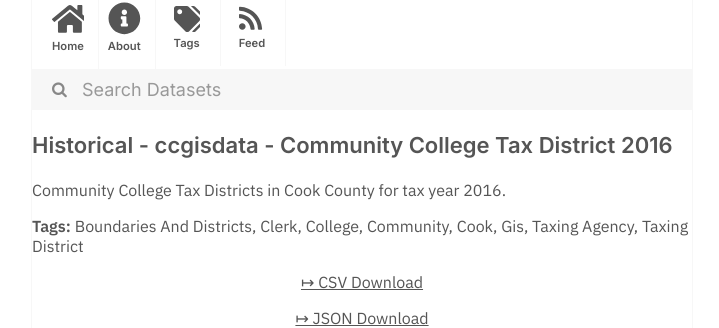
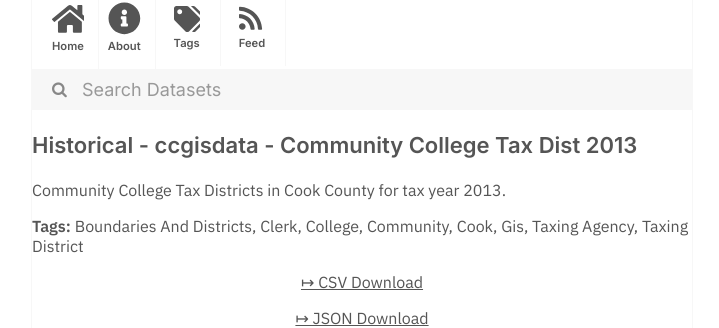
Before and after one commit to dayda-entities/cook-county-of-illinois, a Jekyll site: the page built from _posts/2020-11-10-historical-ccgisdata-community.md, in a window 1280 px wide. Shown: the part 216-544 px from the top of the page, without its empty margins (278-997 px from the left). Built offline with Jekyll 4.4.1, drawn with Linux system fonts in a browser that asks for light colours.

Commit message:
Publish Data

```diff
--- a/_posts/2020-11-10-historical-ccgisdata-community.md
+++ b/_posts/2020-11-10-historical-ccgisdata-community.md
@@ -1,7 +1,7 @@
 ---
-title: Historical - ccgisdata - Community College Tax District 2016
-created: '2020-11-10T16:57:13.414490'
-modified: '2020-11-10T16:57:13.414500'
+title: Historical - ccgisdata - Community College Tax Dist 2013
+created: '2020-11-10T16:57:10.304562'
+modified: '2020-11-10T16:57:10.304573'
 state: active
 type: dataset
 tags:
@@ -16,10 +16,10 @@ tags:
 groups:
   - Local Government
 csv_url: >-
-  https://datacatalog.cookcountyil.gov/api/views/b8q9-dfei/rows.csv?accessType=DOWNLOAD
+  https://datacatalog.cookcountyil.gov/api/views/shgj-qeea/rows.csv?accessType=DOWNLOAD
 json_url: >-
-  https://datacatalog.cookcountyil.gov/api/views/b8q9-dfei/rows.json?accessType=DOWNLOAD
+  https://datacatalog.cookcountyil.gov/api/views/shgj-qeea/rows.json?accessType=DOWNLOAD
 layout: post
 
 ---
-Community College Tax Districts in Cook County for tax year 2016.
+Community College Tax Districts in Cook County for tax year 2013.
```
